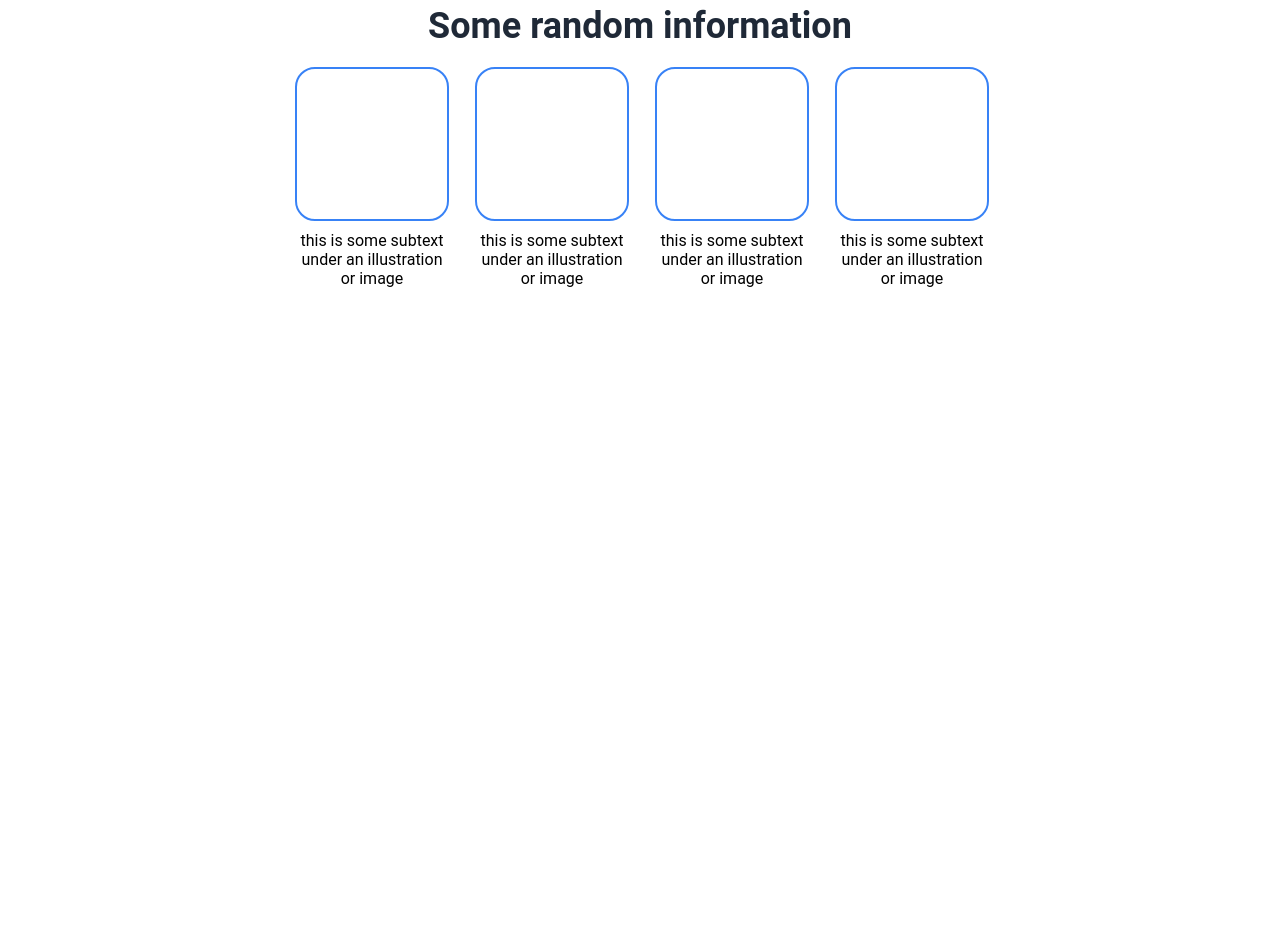
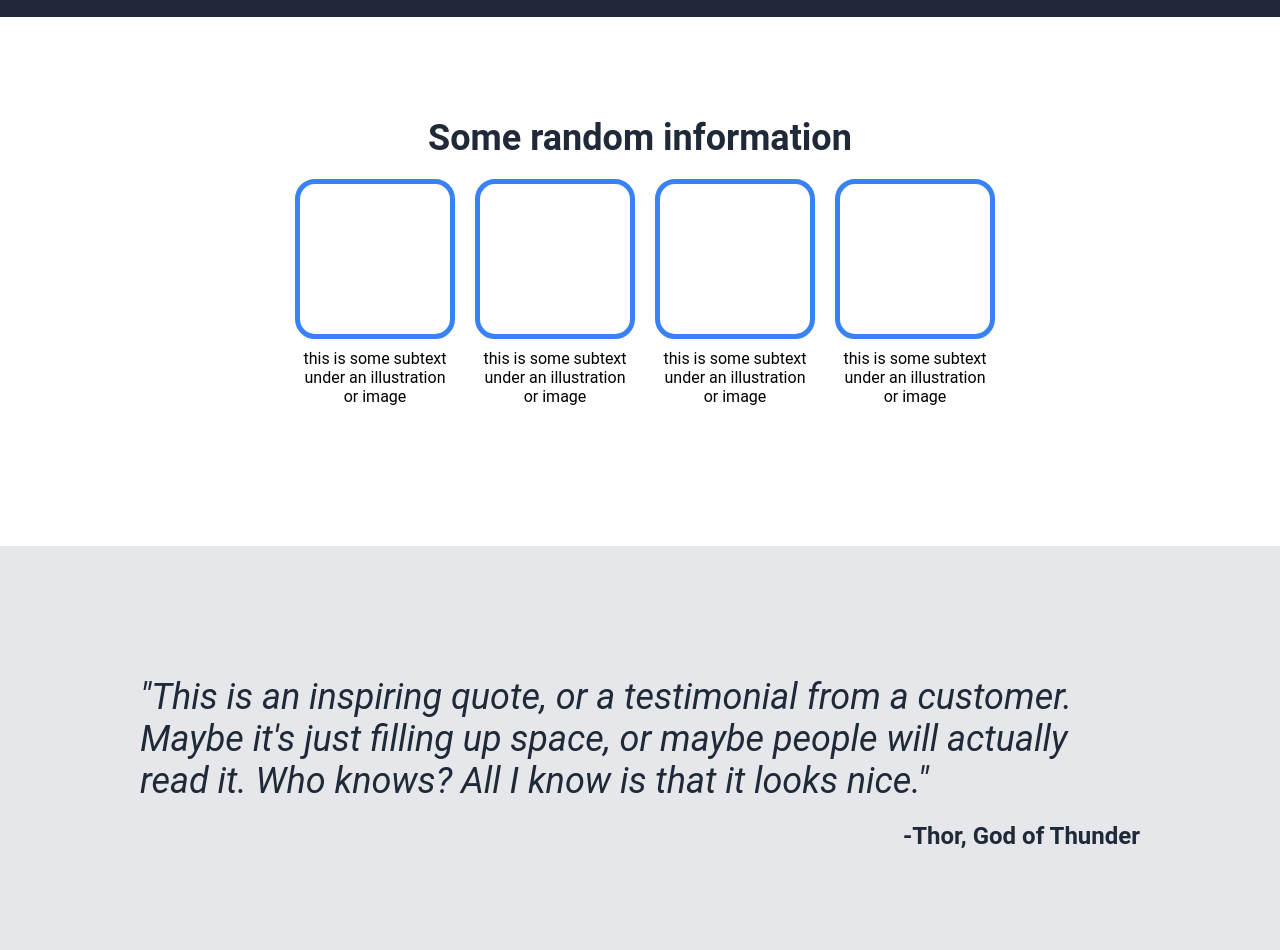
Before and after one commit to almeida-91/PROJECT-LANDING-PAGE, a plain HTML site: page index.html in a window 1280 px wide. Shown: the part 396-1346 px from the top of the page. Before the commit the page ends 800 px from the top, so only its background shows below. Drawn offline with Linux system fonts and the light colour scheme.

Commit message:
Add Inspiring quote with css style
Also made some changes to the overall style of the page

```diff
--- a/index.html
+++ b/index.html
@@ -15,7 +15,6 @@
             <li><a href="#">header link two</a></li>
             <li><a href="#">header link three</a></li>
         </ul>
-        </div>
     </div>
     <div class="hero">
         <div class="text">
@@ -43,6 +42,11 @@
             <div class="image"></div>
             <div>this is some subtext under an illustration or image</div>
         </div>
+    </div>
+    <div class="quotecontainer">
+        <div class="quote">
+            <div>"This is an inspiring quote, or a testimonial from a customer. Maybe it's just filling up space, or maybe people will actually read it. Who knows? All I know is that it looks nice."</div>
+            <div class="author">-Thor, God of Thunder</div>
         </div>
     </div>
 </body>
--- a/style.css
+++ b/style.css
@@ -7,6 +7,7 @@ body{
     display: flex;
     flex-direction: column;
     font-family: 'Roboto', sans-serif;
+    margin: 0px;
 }
 
 .header{
@@ -42,6 +43,7 @@ ul{
     background-color: #1f2937;
     color: #f9faf8;
     justify-content: space-around;
+    padding: 20px;
 }
 
 .hero .text{
@@ -87,7 +89,7 @@ button{
     color: #1f2937;
     align-self: center;
     justify-self: center;
-    margin-top: 20px;
+    margin-top: 100px;
     margin-bottom: 20px;
 }
 
@@ -99,11 +101,12 @@ button{
     align-items: center;
     text-align: center;
     max-height: 350px;
+    margin-bottom: 40px;
 }
 
 .image{
     justify-self: center;
-    border: 2px solid #3882f6;
+    border: 5px solid #3882f6;
     border-radius: 20px;
     width: 100px;
     height: 100px;
@@ -116,3 +119,44 @@ button{
     gap: 30px;
     justify-content: center;
 }
+
+.quotecontainer{
+    display: flex;
+    justify-content: center;
+    background-color: #e5e7eb;
+    margin-top: 100px;
+}
+
+.quote{
+    flex-grow: 1;
+    flex-basis: 100%;
+    margin-top: 30px;
+    background-color: #e5e7eb;
+    font-size: 36px;
+    font-style: italic;
+    flex-direction: column;
+    display: flex;
+    align-content: center;
+    align-items: center;
+    justify-content: center;
+    padding: 100px;
+    color: #1f2937;
+    flex-wrap: wrap;
+    text-align: left ;
+    max-width: 1000px;
+    gap: 20px;
+}
+
+.quote .author{
+    background-color: #e5e7eb;
+    color: #1f2937;
+    align-self: flex-end;
+    font-size: 24px;
+    font-weight: bolder;
+    font-style: normal;
+    flex-grow: 1;
+}
+
+body .quote{
+    align-self: center;
+}
```
